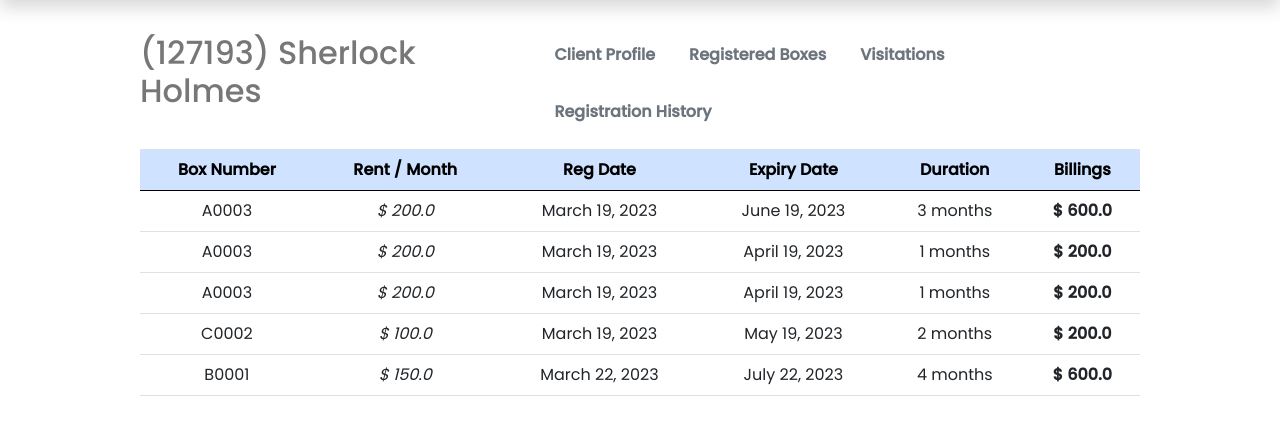
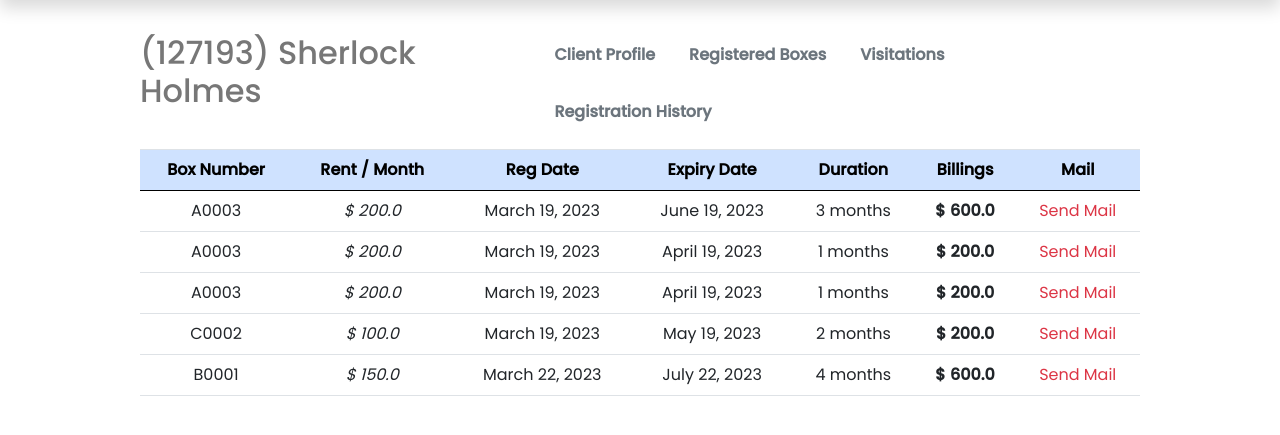
Before and after one commit to m4hfuj/deposit, a Django app: page /clients/323d6d33-aa47-431e-b466-7ee8eea8f3b7/registration-history/ in a window 1280 px wide. Shown: the part 56-491 px from the top of the page. Run offline with Django 4.2, Linux system fonts and the light colour scheme; data comes from the database, SQL or seed files in the repository; some libraries are stand-ins or nearby versions.

Commit message:
added mail btn

```diff
--- a/templates/clients/remove-box.html
+++ b/templates/clients/remove-box.html
@@ -13,6 +13,7 @@
             <th scope='col'>Expiry Date</th>
             <th scope='col'>Duration</th>
             <th scope='col'>Billings</th>
+            <th scope='col'>Mail</th>
         </tr>
     </thead>
     <tbody>
@@ -24,6 +25,7 @@
             <td scope='col'> {{expiry_date}} </td>
             <td scope='col'> {{t.rental_duration}} months </td>
             <td scope='col'><b>$ {{t.billing_amount}} </b></td>
+            <td scope='col'><a href="#" class="text-danger">Send Mail</a></td>
         </tr>
         {% endfor %}
 
```
